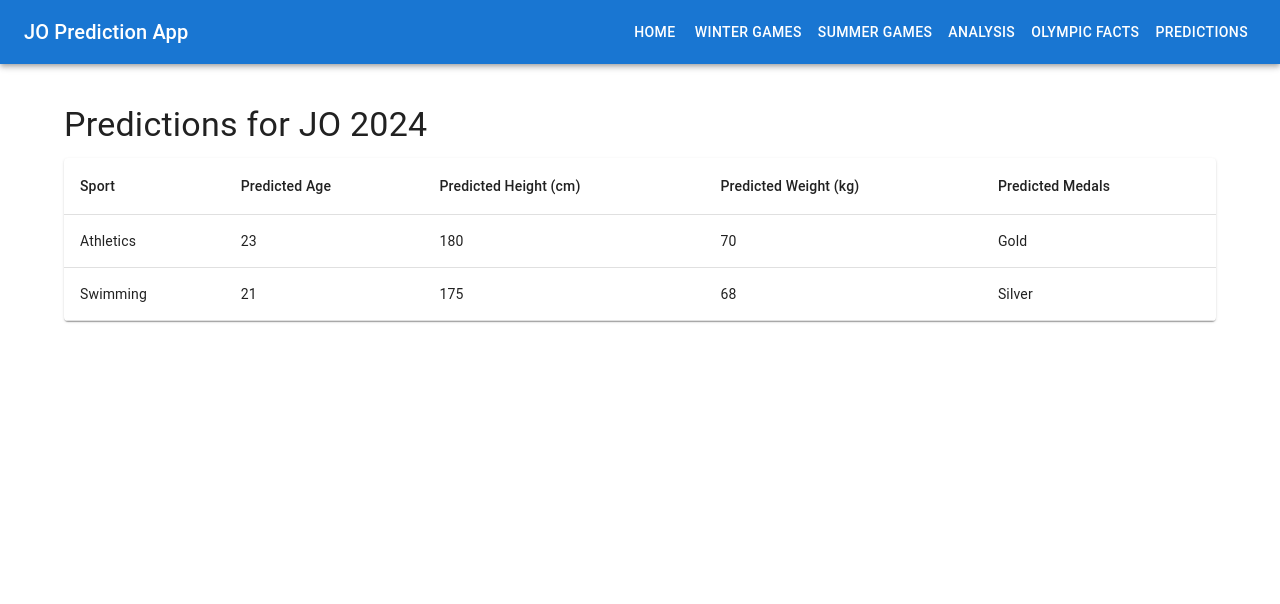
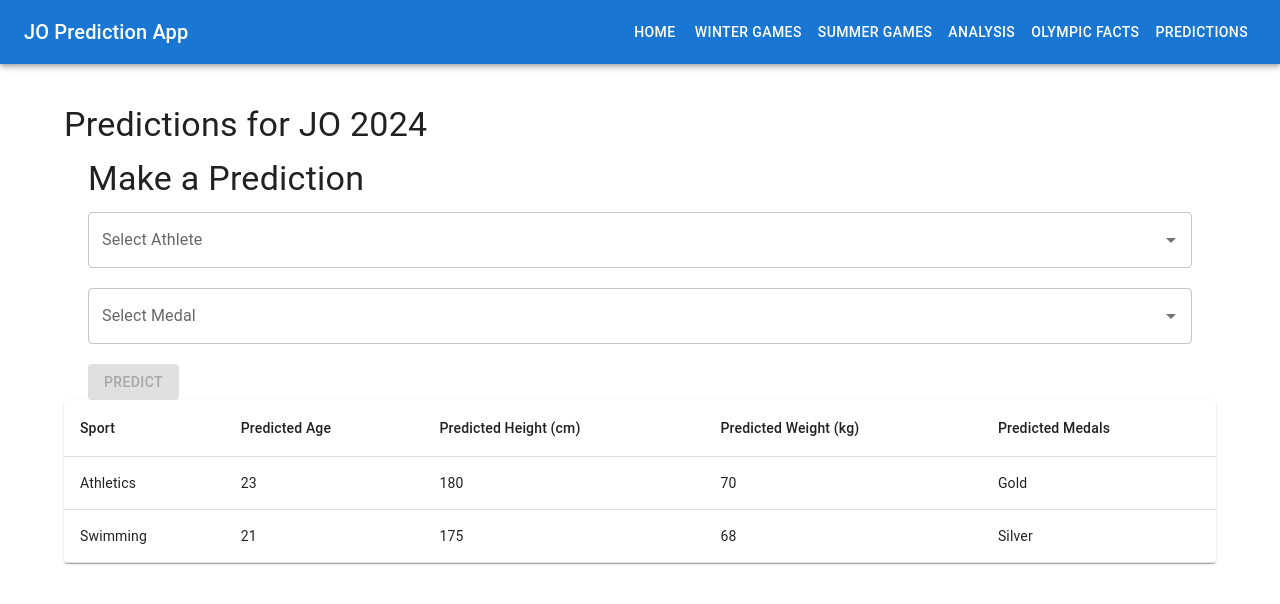
Before and after one commit to Groupe-11-IPSSI/front, a React (Vite) app in the folder jo-prediction-app/: page /predictions in a window 1280 px wide. Shown: the top 604 px of the page. Built offline with nearby package versions, Linux system fonts and the light colour scheme; no server answers.

Commit message:
formulaire

```diff
--- a/jo-prediction-app/src/PredictionForm.jsx
+++ b/jo-prediction-app/src/PredictionForm.jsx
@@ -1,7 +1,8 @@
+// src/PredictionForm.js
 import React, { useState, useEffect } from 'react';
 import { Button, Container, Typography, Autocomplete, TextField } from '@mui/material';
 
-function PredictionForm() {
+function PredictionForm({ addPrediction }) {
   const [athletes, setAthletes] = useState([]);
   const [medals, setMedals] = useState([]);
   const [selectedAthlete, setSelectedAthlete] = useState(null);
@@ -24,29 +25,26 @@ function PredictionForm() {
     fetchMedals();
   }, []);
 
-  const handlePredict = async () => {
-    const response = await fetch('http://localhost:5000/predict', {
-      method: 'POST',
-      headers: {
-        'Content-Type': 'application/json',
-      },
-      body: JSON.stringify({
-        athlete: selectedAthlete,
-        medal: selectedMedal,
-      }),
-    });
+  const handlePredict = () => {
+    const newPrediction = {
+      sport: selectedAthlete, // Placeholder, replace with the actual sport if available
+      age: Math.floor(Math.random() * 10) + 20, // Placeholder, replace with actual age prediction logic
+      height: Math.floor(Math.random() * 30) + 150, // Placeholder, replace with actual height prediction logic
+      weight: Math.floor(Math.random() * 20) + 50, // Placeholder, replace with actual weight prediction logic
+      medals: selectedMedal,
+    };
 
-    if (response.ok) {
-      alert('Prediction made successfully!');
-    } else {
-      alert('Failed to make prediction.');
-    }
+    addPrediction(newPrediction);
+
+    // Reset selections
+    setSelectedAthlete(null);
+    setSelectedMedal(null);
   };
 
   return (
     <Container>
       <Typography variant="h4" component="h2" gutterBottom>
-        Faire une Prédiction
+        Make a Prediction
       </Typography>
       <Autocomplete
         options={athletes}
@@ -65,7 +63,7 @@ function PredictionForm() {
         style={{ marginBottom: 20 }}
       />
       <Button variant="contained" color="primary" onClick={handlePredict} disabled={!selectedAthlete || !selectedMedal}>
-        Prédire
+        Predict
       </Button>
     </Container>
   );
--- a/jo-prediction-app/src/pages/Predictions.jsx
+++ b/jo-prediction-app/src/pages/Predictions.jsx
@@ -9,6 +9,7 @@ import {
   TableRow,
   Paper,
 } from "@mui/material";
+import PredictionForm from "../PredictionForm";
 
 function Predictions() {
   const predictions = [
@@ -22,6 +23,7 @@ function Predictions() {
       <Typography variant="h4" gutterBottom>
         Predictions for JO 2024
       </Typography>
+      <PredictionForm addPrediction={predictions} />
       <TableContainer component={Paper}>
         <Table>
           <TableHead>
```
Also changed, not shown: 1 other file (tests, documents, lock files or other folders).
